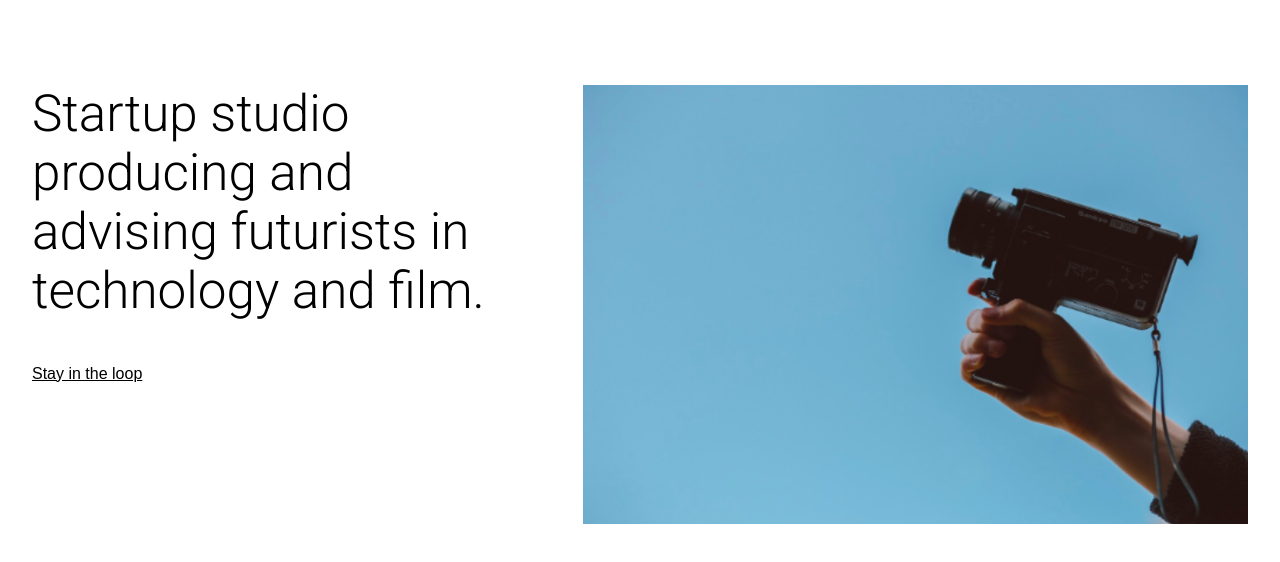
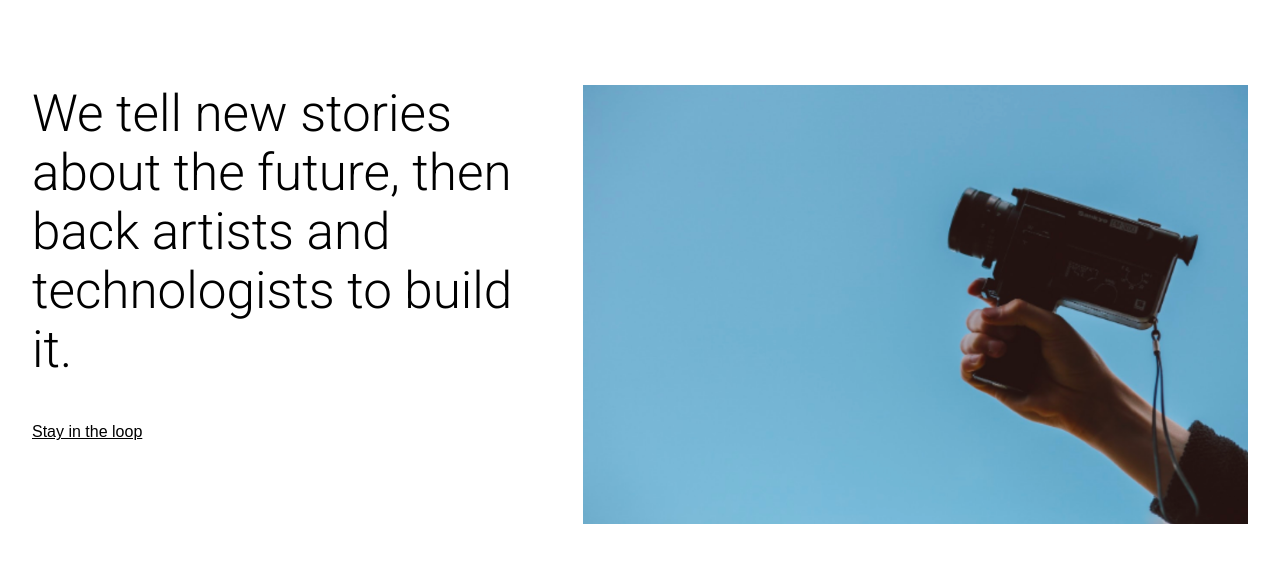
Before and after one commit to dab621/roadwebsite, a plain HTML site: page index.html in a window 1280 px wide. Shown: the part 52-614 px from the top of the page. Drawn offline with Linux system fonts and the light colour scheme; a web font is replaced by a local one.

Commit message:
Update index.html

```diff
--- a/index.html
+++ b/index.html
@@ -27,7 +27,7 @@
 
   <main class="home-main">
     <div class="home-content">
-      <p class="tagline">Startup studio producing and advising futurists in technology and film.</p>
+      <p class="tagline">We tell new stories about the future, then back artists and technologists to build it.</p>
       <a href="https://airtable.com/appBIL5kd5WgMSklD/shrtuHh97IhVxw5dU" target="_blank" rel="noopener" class="stay-loop">Stay in the loop</a>
     </div>
     <div class="home-image">
```
